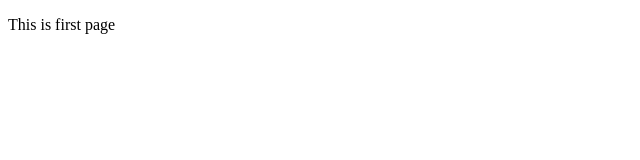
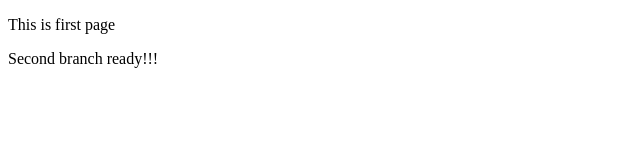
Before and after one commit to anastasiiasemenova/test-lesson, a plain HTML site: page index.html in a window 1280 px wide. Shown: the whole page, without its empty margins (0-640 px from the left). Drawn offline with Linux system fonts and the light colour scheme.

Commit message:
Add second branch

```diff
--- a/index.html
+++ b/index.html
@@ -6,5 +6,6 @@
 </head>
 <body>
 	<p>This is first page</p>
+	<p>Second branch ready!!!</p>
 </body>
 </html>
```
